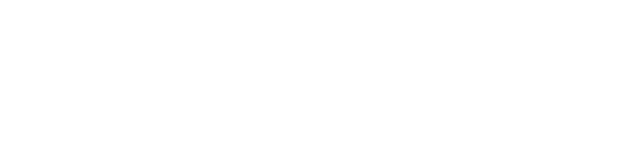
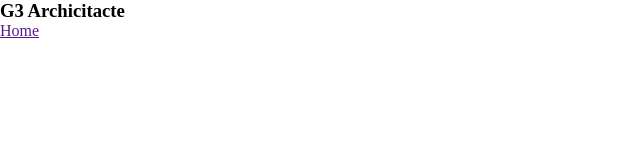
Before and after one commit to Islamul042/my-first-repository, a plain HTML site: page index.html in a window 1280 px wide. Shown: the whole page, without its empty margins (0-640 px from the left). Drawn offline with Linux system fonts and the light colour scheme.

Commit message:
css added here

```diff
--- a/index.html
+++ b/index.html
@@ -4,9 +4,16 @@
     <meta charset="UTF-8">
     <meta name="viewport" content="width=device-width, initial-scale=1.0">
     <title>My New Website </title>
+    <link rel="stylesheet" href="style/style.css">
 </head>
 <body>
     <header>
+        <nav>
+            <h3>G3 Archicitacte</h3>
+            <ul>
+                <li><a href="">Home</a></li>
+            </ul>
+        </nav>
 
     </header>
     <main>
--- /dev/null
+++ b/style/style.css
@@ -0,0 +1,4 @@
+*{
+    margin: 0;
+    padding: 0;
+}
```
